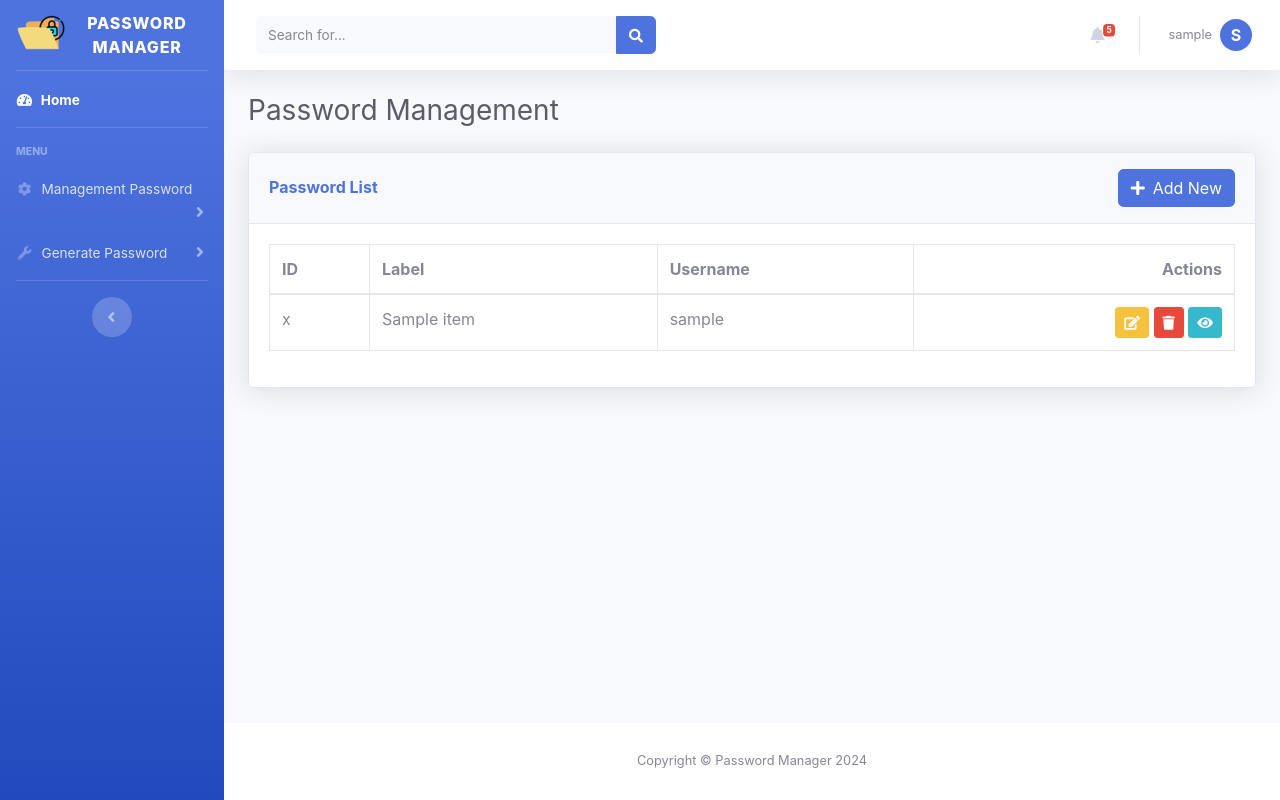
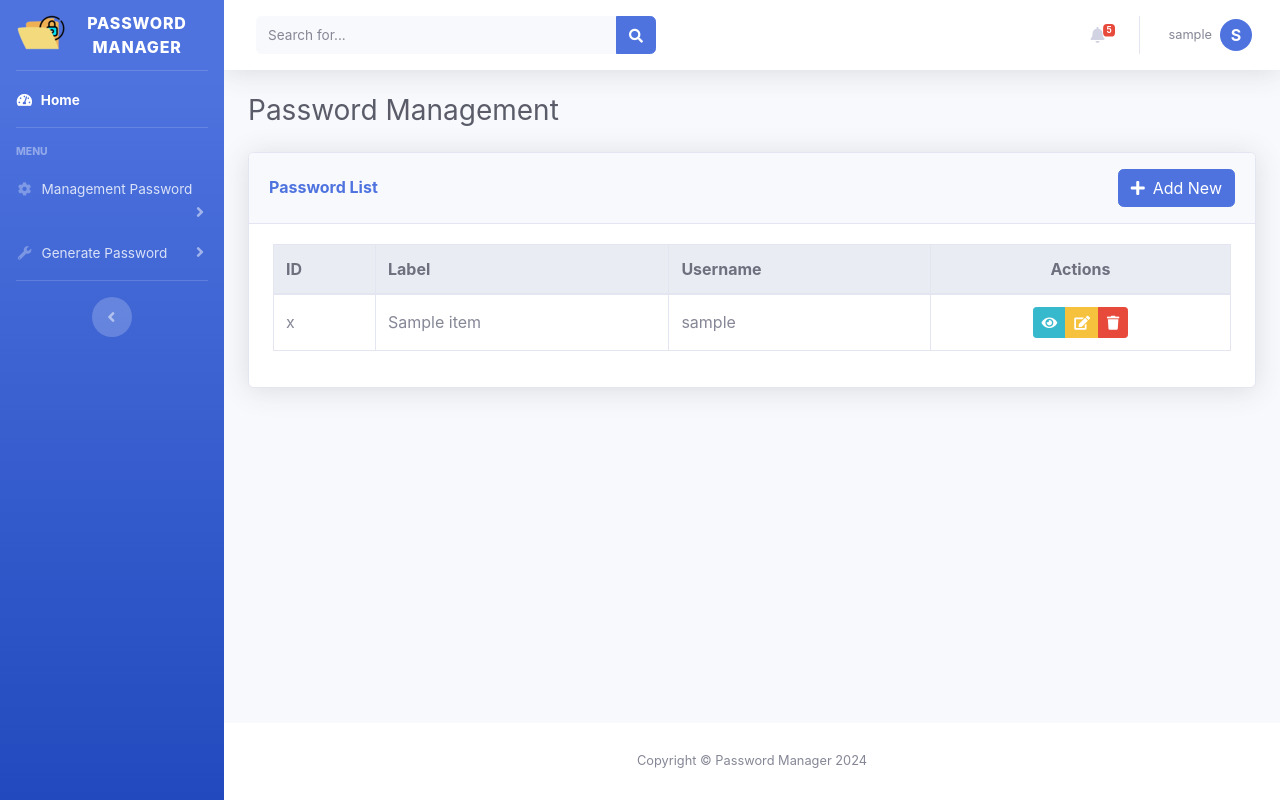
Before and after one commit to RigenEdnu/Pw-Manager-Web, a Flask app: template templates/management/index.html in a window 1280 px wide. Run offline with Flask 3, Linux system fonts and the light colour scheme; the visitor is signed in with stand-in values (Sample User, id 1); the template is opened without the code that fills it: most values are stand-ins (such as "Sample title", 1, 10 or a date in 2020); some libraries are stand-ins or nearby versions.

Commit message:
perbaikan bug

```diff
--- a/app.py
+++ b/app.py
@@ -22,8 +22,8 @@ def load_passwd():
         return json.load(f)['passwords']
 
 def reorder_ids_by_owner(data):
-    """Reorder IDs for each owner starting from 1"""
-    # Group passwords by owner
+    """Reorder ID untuk setiap pemilik mulai dari 1"""
+    # Mengelompokkan kata sandi berdasarkan pemilik
     passwords_by_owner = {}
     for item in data:
         owner = item.get('owner')
@@ -31,7 +31,7 @@ def reorder_ids_by_owner(data):
             passwords_by_owner[owner] = []
         passwords_by_owner[owner].append(item)
 
-    # Reorder IDs for each owner's passwords
+    # Reoder ID untuk setiap kata sandi pemilik
     reordered_data = []
     for owner, passwords in passwords_by_owner.items():
         for index, item in enumerate(passwords, start=1):
@@ -41,7 +41,7 @@ def reorder_ids_by_owner(data):
     return reordered_data
 
 def save_passwd(data):
-    # Reorder IDs before saving
+    # Reorder ID sebelum menyimpan
     ordered_data = reorder_ids_by_owner(data)
     with open(JSON_FILE, 'w') as f:
         json.dump({'passwords': ordered_data}, f, indent=4)
--- a/database/login_history.json
+++ b/database/login_history.json
@@ -1,9 +1,5 @@
 {
     "history": [
-        {
-            "username": "admin",
-            "timestamp": "2024-12-30 09:29:15"
-        },
         {
             "username": "admin",
             "timestamp": "2024-12-30 09:34:47"
@@ -19,6 +15,10 @@
         {
             "username": "admin",
             "timestamp": "2025-01-04 11:46:56"
+        },
+        {
+            "username": "admin",
+            "timestamp": "2025-01-04 15:15:50"
         }
     ]
 }
--- a/templates/base.html
+++ b/templates/base.html
@@ -12,7 +12,7 @@
     <!-- Add favicon -->
     <link rel="icon" type="image/png" href="/public/img/logo.png">
 
-    <title>SB Admin 2 - Dashboard</title>
+    <title>Password Manager</title>
 
     <!-- Custom fonts for this template-->
     <link href="/public/vendor/fontawesome-free/css/all.min.css" rel="stylesheet" type="text/css">
--- a/templates/management/index.html
+++ b/templates/management/index.html
@@ -24,37 +24,43 @@
                 <i class="fas fa-plus mr-2"></i>Add New
             </a>
         </div>
-        <div class="card-body">
+        <div class="card-body px-0 px-md-4"> <!-- Modified padding for mobile -->
             <div class="table-responsive">
-                <table class="table table-bordered" id="dataTable" width="100%" cellspacing="0">
-                    <thead>
+                <table class="table table-bordered table-hover" id="dataTable" width="100%" cellspacing="0">
+                    <thead class="thead-light">
                         <tr>
-                            <th>ID</th>
-                            <th>Label</th>
-                            <th>Username</th>
-                            <th class="text-right">Actions</th>
+                            <th class="align-middle">ID</th>
+                            <th class="align-middle">Label</th>
+                            <th class="align-middle d-none d-md-table-cell">Username</th> <!-- Hide on mobile -->
+                            <th class="align-middle text-center">Actions</th>
                         </tr>
                     </thead>
                     <tbody>
                         {% for item in data %}
                         <tr>
-                            <td>{{ item.id_pass }}</td>
-                            <td>{{ item.label }}</td>
-                            <td>{{ item.username }}</td>  <!-- Show plain username -->
-                            <td class="text-right">
-                                <a href="{{ url_for('edit', id=item.id_pass) }}" class="btn btn-warning btn-sm">
-                                    <i class="fas fa-edit"></i>
-                                </a>
-                                <a href="{{ url_for('delete', id=item.id_pass) }}" class="btn btn-danger btn-sm" onclick="return confirm('Are you sure you want to delete this password?')">
-                                    <i class="fas fa-trash"></i>
-                                </a>
-                                <button class="btn btn-info btn-sm" data-toggle="modal" data-target="#viewModal{{ item.id_pass }}">
-                                    <i class="fas fa-eye"></i>
-                                </button>
+                            <td class="align-middle">{{ item.id_pass }}</td>
+                            <td class="align-middle">
+                                {{ item.label }}
+                                <div class="d-md-none text-muted small">{{ item.username }}</div> <!-- Show username below label on mobile -->
+                            </td>
+                            <td class="align-middle d-none d-md-table-cell">{{ item.username }}</td>
+                            <td class="align-middle text-center">
+                                <div class="btn-group" role="group">
+                                    <button class="btn btn-info btn-sm" data-toggle="modal" data-target="#viewModal{{ item.id_pass }}" title="View">
+                                        <i class="fas fa-eye"></i>
+                                    </button>
+                                    <a href="{{ url_for('edit', id=item.id_pass) }}" class="btn btn-warning btn-sm" title="Edit">
+                                        <i class="fas fa-edit"></i>
+                                    </a>
+                                    <a href="{{ url_for('delete', id=item.id_pass) }}" class="btn btn-danger btn-sm"
+                                       onclick="return confirm('Are you sure you want to delete this password?')" title="Delete">
+                                        <i class="fas fa-trash"></i>
+                                    </a>
+                                </div>
 
                                 <!-- View Modal -->
                                 <div class="modal fade" id="viewModal{{ item.id_pass }}" tabindex="-1" role="dialog" aria-hidden="true">
-                                    <div class="modal-dialog" role="document">
+                                    <div class="modal-dialog modal-dialog-centered" role="document">
                                         <div class="modal-content">
                                             <div class="modal-header">
                                                 <h5 class="modal-title">Password Details</h5>
@@ -64,15 +70,15 @@
                                             </div>
                                             <div class="modal-body">
                                                 <div class="form-group">
-                                                    <label class="w-100 text-left">Label</label>
+                                                    <label class="small font-weight-bold">Label</label>
                                                     <input type="text" class="form-control" value="{{ item.label }}" readonly>
                                                 </div>
                                                 <div class="form-group">
-                                                    <label class="w-100 text-left">Username</label>
+                                                    <label class="small font-weight-bold">Username</label>
                                                     <input type="text" class="form-control" value="{{ item.username }}" readonly>
                                                 </div>
-                                                <div class="form-group">
-                                                    <label class="w-100 text-left">Password</label>
+                                                <div class="form-group mb-0">
+                                                    <label class="small font-weight-bold">Password</label>
                                                     <div class="input-group">
                                                         <input type="password" class="form-control password-field" value="{{ item.display_password }}" readonly>
                                                         <div class="input-group-append">
```
Also changed, not shown: database/password.json (+2 -16 lines).
